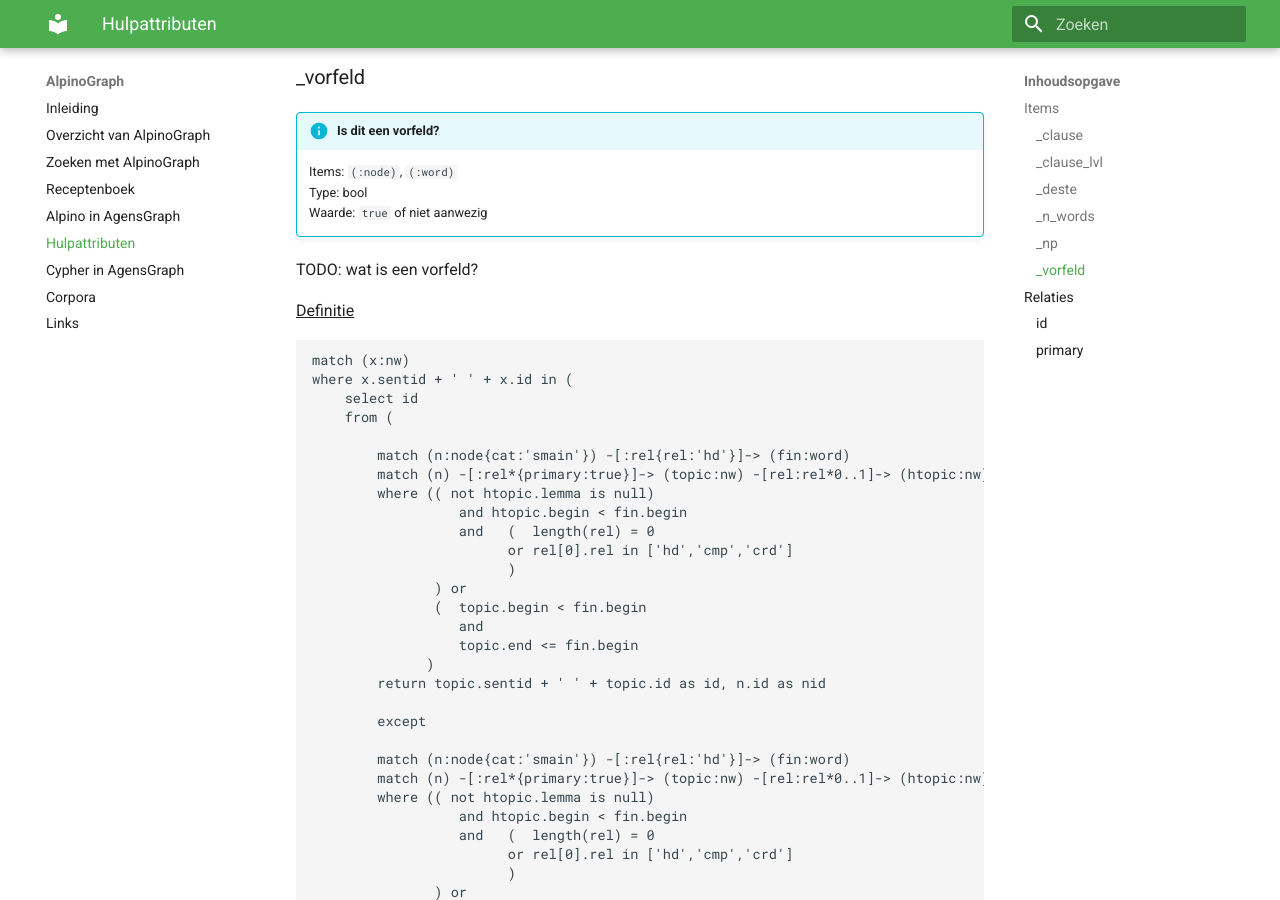
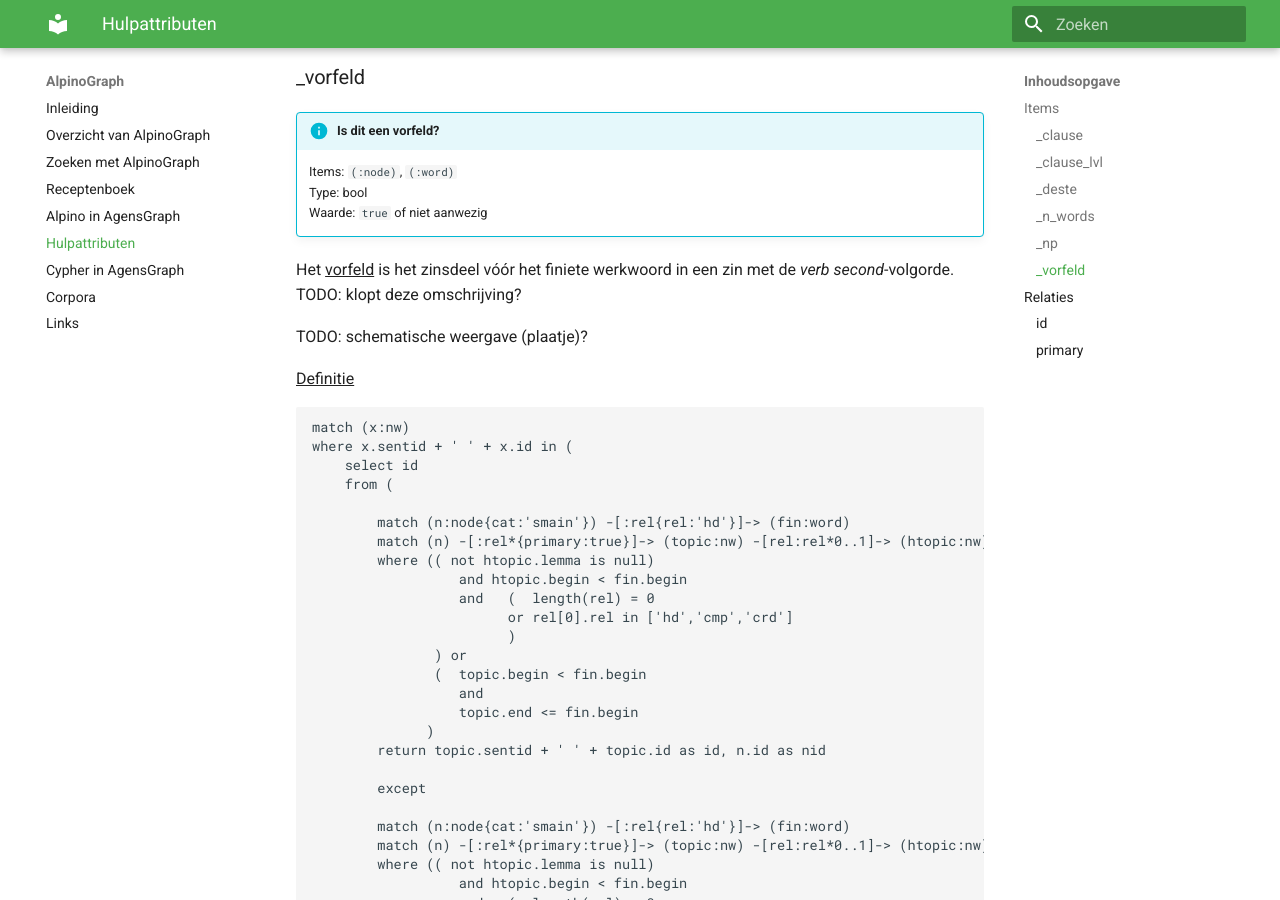
Before and after one commit to rug-compling/alpinograph-docs, an MkDocs documentation site: the page built from docs/attributen.md, in a window 1280 px wide and 900 px high, scrolled down 3984 px. Built offline with MkDocs 1.6.1 and Material for MkDocs 9.7.7, drawn with Linux system fonts in a browser that asks for light colours.

Commit message:
Omschrijving van vorfeld. TODO: klopt dit?

```diff
--- a/docs/attributen.md
+++ b/docs/attributen.md
@@ -196,7 +196,10 @@ TODO: definitie hieronder updaten
     Type: bool <br>
     Waarde: `true` of niet aanwezig
 
-TODO: wat is een vorfeld?
+Het ^^vorfeld^^ is het zinsdeel vóór het finiete werkwoord in een
+zin met de *verb second*-volgorde. TODO: klopt deze omschrijving?
+
+TODO: schematische weergave (plaatje)?
 
 ^^Definitie^^
 
```
